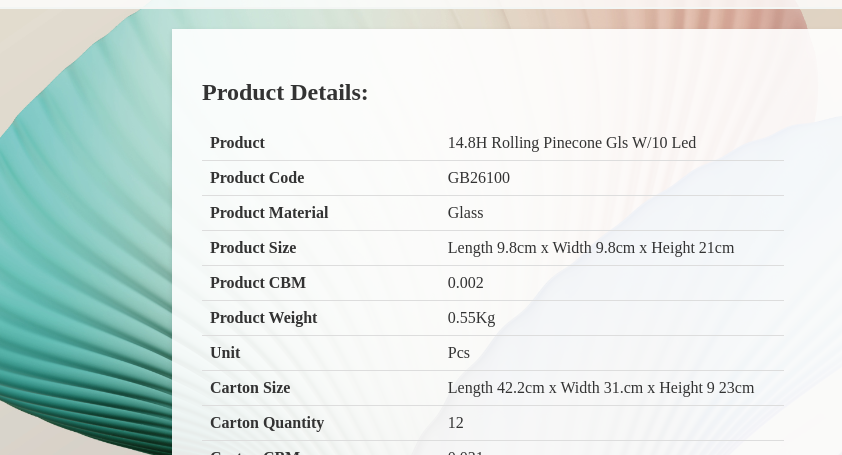
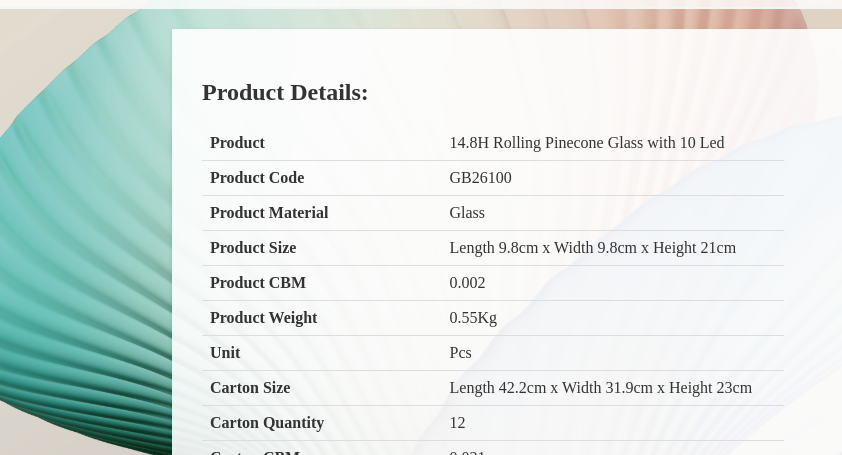
Before and after one commit to GBSLIT/GB26100, a plain HTML site: page index.html in a window 1280 px wide. Shown: the part 103-558 px from the top of the page, 0-842 px from the left. Drawn offline with Linux system fonts and the light colour scheme; grey boxes are pictures that could not be loaded.

Commit message:
Update index.html

```diff
--- a/index.html
+++ b/index.html
@@ -137,7 +137,7 @@
             <table>
                 <tr>
                     <th>Product</th>
-                    <td>14.8H Rolling Pinecone Gls W/10 Led</td>
+                    <td>14.8H Rolling Pinecone Glass with 10 Led</td>
                 </tr>
                 <tr>
                     <th>Product Code</th>
@@ -165,7 +165,7 @@
                 </tr>
                 <tr>
                     <th>Carton Size</th>
-                    <td>Length 42.2cm x Width 31.cm x Height 9 23cm</td>
+                    <td>Length 42.2cm x Width 31.9cm x Height 23cm</td>
                 </tr>
                 <tr>
                     <th>Carton Quantity</th>
```
